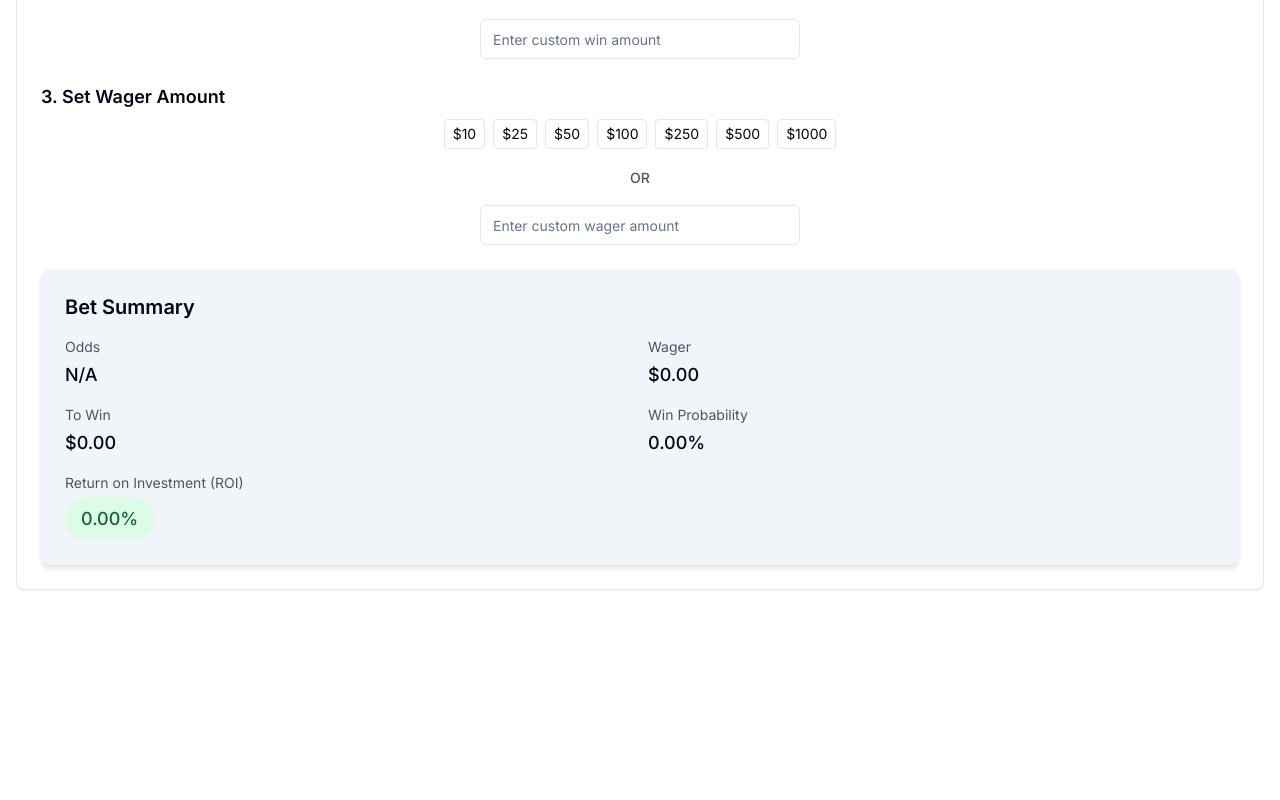
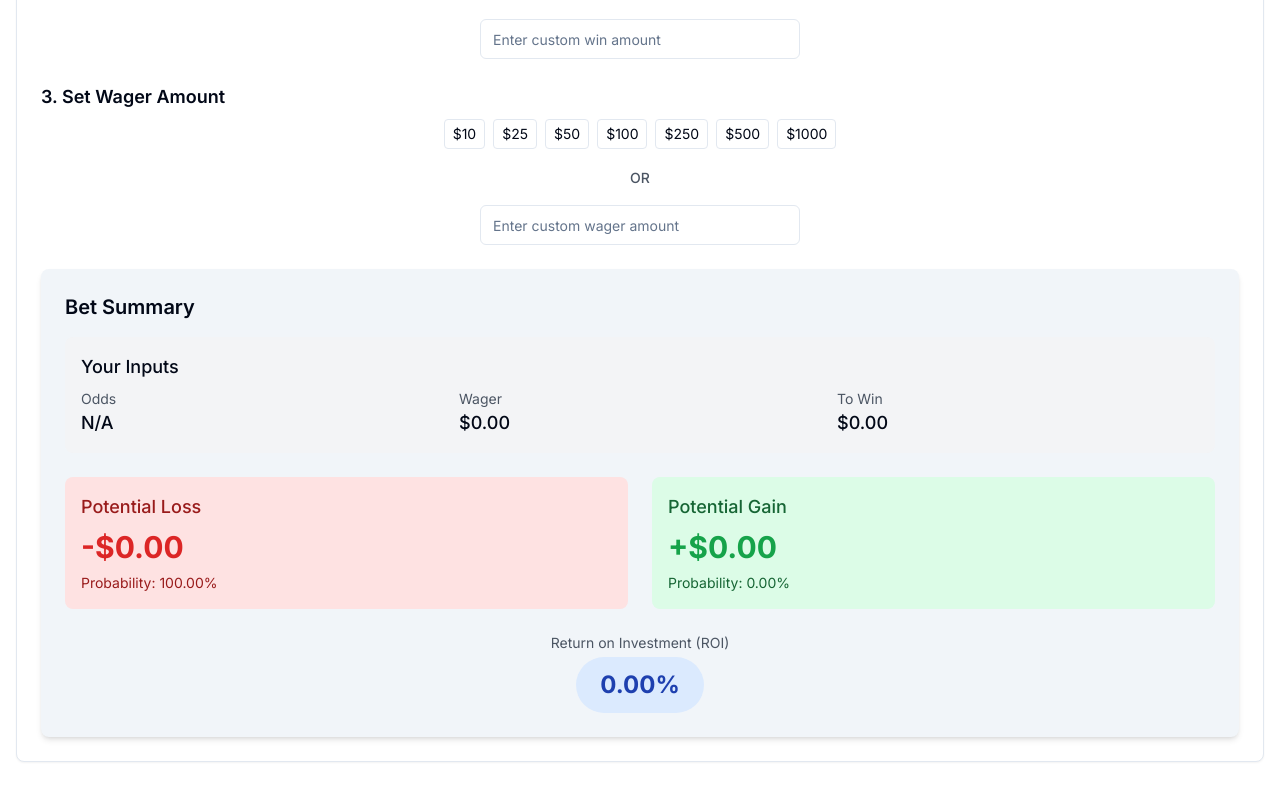
Before and after one commit to joshbochu/makemonies, a Next.js app: page / in a window 1280 px wide. Shown: the part 378-1178 px from the top of the page. Before the commit the page ends 1016 px from the top, so only its background shows below. Built offline with nearby package versions, Linux system fonts and the light colour scheme.

Commit message:
cursorify:

```diff
--- a/app/page.tsx
+++ b/app/page.tsx
@@ -180,27 +180,44 @@ export default function Home() {
           {/* Add the new bet summary section here */}
           <div className="bg-secondary p-6 rounded-lg shadow-md">
             <h3 className="text-xl font-semibold mb-4">Bet Summary</h3>
-            <div className="grid grid-cols-2 gap-4">
+
+            {/* User Inputs */}
+            <div className="mb-6 p-4 bg-gray-100 rounded-lg">
+              <h4 className="text-lg font-medium mb-2">Your Inputs</h4>
+              <div className="grid grid-cols-3 gap-4">
                 <div>
-                <p className="text-sm text-gray-600 mb-1">Odds</p>
+                  <p className="text-sm text-gray-600">Odds</p>
                   <p className="text-lg font-medium">{odds ? (parseInt(odds) > 0 ? `+${odds}` : odds) : 'N/A'}</p>
                 </div>
                 <div>
-                <p className="text-sm text-gray-600 mb-1">Wager</p>
+                  <p className="text-sm text-gray-600">Wager</p>
                   <p className="text-lg font-medium">${parseFloat(wager || '0').toFixed(2)}</p>
                 </div>
                 <div>
-                <p className="text-sm text-gray-600 mb-1">To Win</p>
+                  <p className="text-sm text-gray-600">To Win</p>
                   <p className="text-lg font-medium">${parseFloat(winAmount || '0').toFixed(2)}</p>
                 </div>
-              <div>
-                <p className="text-sm text-gray-600 mb-1">Win Probability</p>
-                <p className="text-lg font-medium">{(winProbability * 100).toFixed(2)}%</p>
               </div>
             </div>
-            <div className="mt-4">
+
+            {/* Potential Outcomes */}
+            <div className="grid grid-cols-2 gap-6">
+              <div className="p-4 bg-red-100 rounded-lg">
+                <h4 className="text-lg font-medium mb-2 text-red-800">Potential Loss</h4>
+                <p className="text-3xl font-bold text-red-600">-${parseFloat(wager || '0').toFixed(2)}</p>
+                <p className="text-sm text-red-800 mt-2">Probability: {(lossProbability * 100).toFixed(2)}%</p>
+              </div>
+              <div className="p-4 bg-green-100 rounded-lg">
+                <h4 className="text-lg font-medium mb-2 text-green-800">Potential Gain</h4>
+                <p className="text-3xl font-bold text-green-600">+${parseFloat(winAmount || '0').toFixed(2)}</p>
+                <p className="text-sm text-green-800 mt-2">Probability: {(winProbability * 100).toFixed(2)}%</p>
+              </div>
+            </div>
+
+            {/* ROI */}
+            <div className="mt-6 text-center">
               <p className="text-sm text-gray-600 mb-1">Return on Investment (ROI)</p>
-              <div className="inline-block bg-green-100 text-green-800 text-lg font-medium px-4 py-2 rounded-full">
+              <div className="inline-block bg-blue-100 text-blue-800 text-2xl font-bold px-6 py-3 rounded-full">
                 {roi.toFixed(2)}%
               </div>
             </div>
```
Lines whose indentation alone changed are shown as unchanged.
